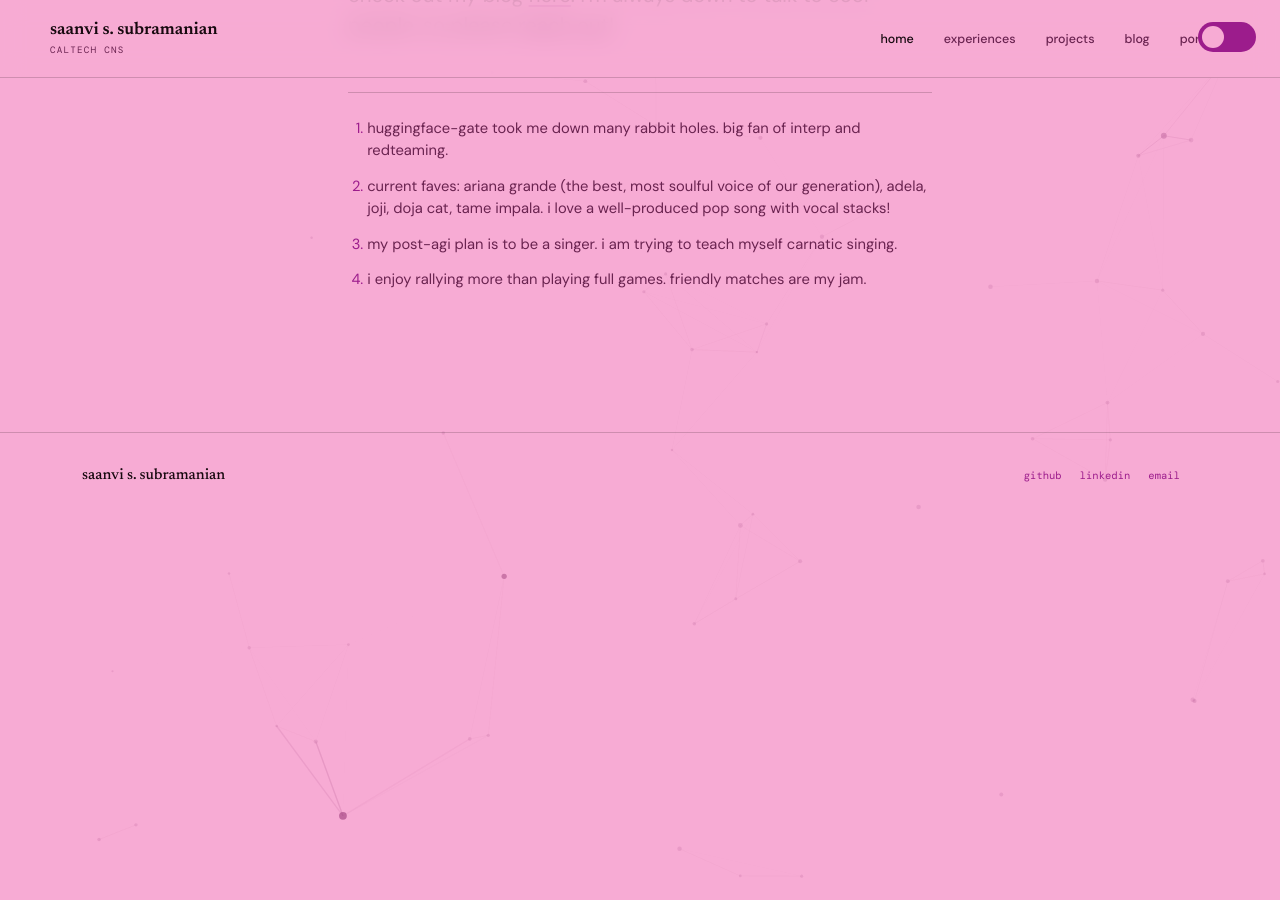
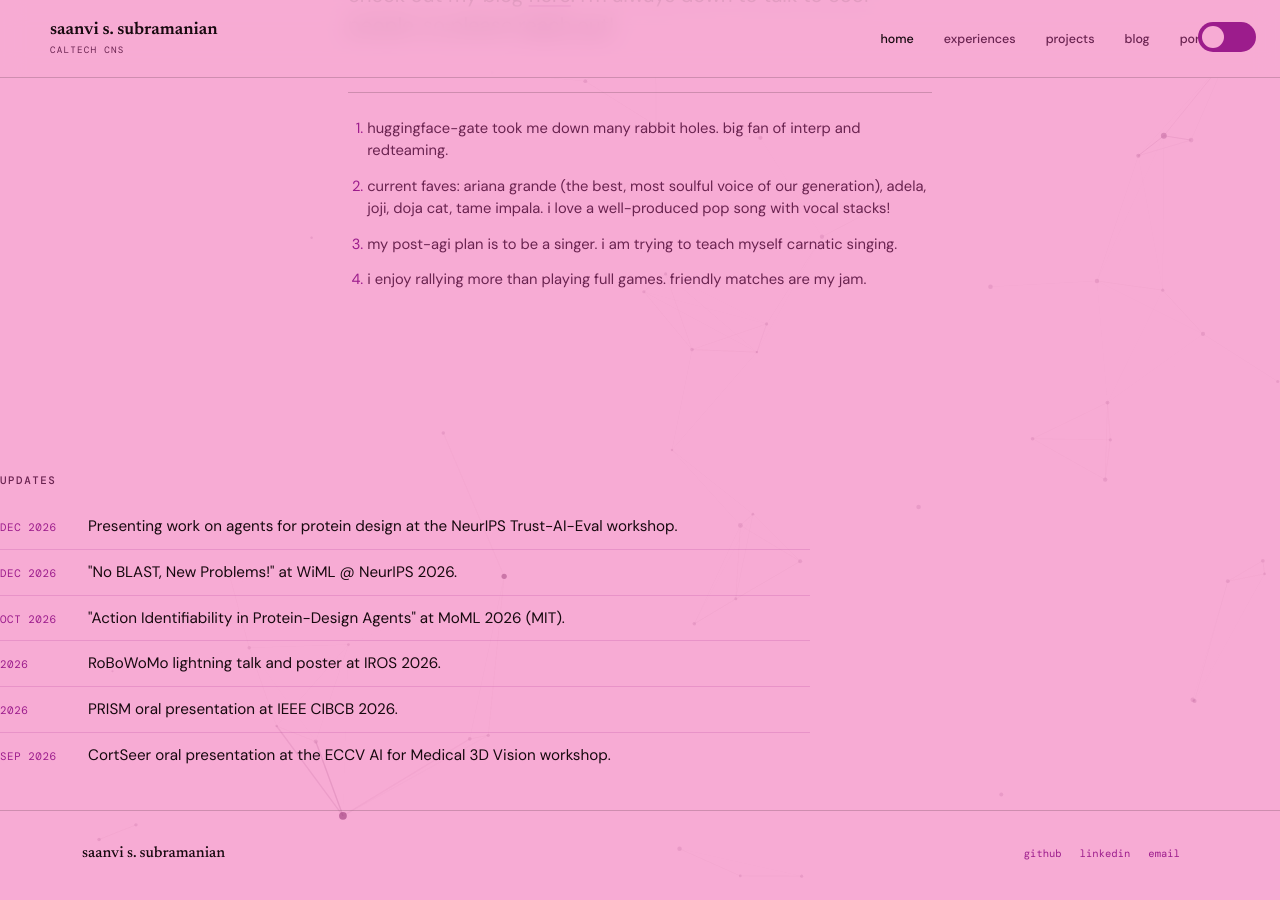
Before and after one commit to saanviiyer/saanviiyer.github.io, a Jekyll site: the page built from index.html, in a window 1280 px wide and 900 px high, scrolled down 607 px. Built offline with Jekyll 4.4.1, drawn with Linux system fonts in a browser that asks for light colours; some web fonts are replaced; before the commit the page ends 1129 px from its top, so only the background shows below that.

Commit message:
Add Updates section to the home page above the footer

```diff
--- a/index.html
+++ b/index.html
@@ -25,3 +25,15 @@ description: >-
     <li id="fn4">i enjoy rallying more than playing full games. friendly matches are my jam.</li>
   </ol>
 </section>
+
+<section class="recent">
+  <h2 class="section-heading">Updates</h2>
+  <ul class="recent-list">
+    <li><span class="recent-date">Dec 2026</span>Presenting work on agents for protein design at the NeurIPS Trust-AI-Eval workshop.</li>
+    <li><span class="recent-date">Dec 2026</span>&quot;No BLAST, New Problems!&quot; at WiML @ NeurIPS 2026.</li>
+    <li><span class="recent-date">Oct 2026</span>&quot;Action Identifiability in Protein-Design Agents&quot; at MoML 2026 (MIT).</li>
+    <li><span class="recent-date">2026</span>RoBoWoMo lightning talk and poster at IROS 2026.</li>
+    <li><span class="recent-date">2026</span>PRISM oral presentation at IEEE CIBCB 2026.</li>
+    <li><span class="recent-date">Sep 2026</span>CortSeer oral presentation at the ECCV AI for Medical 3D Vision workshop.</li>
+  </ul>
+</section>
```
